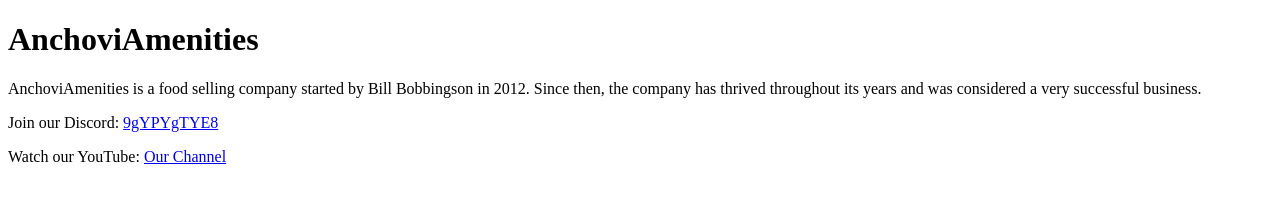
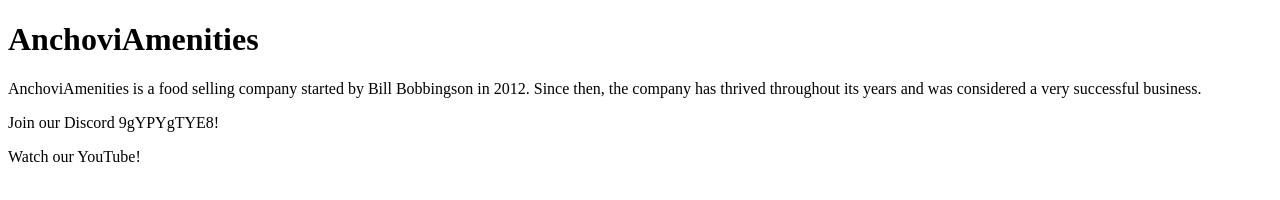
Before and after one commit to AnchovieArchives/about-us, a plain HTML site: page index.html in a window 1280 px wide. Drawn offline with Linux system fonts and the light colour scheme.

Commit message:
Update index.html

```diff
--- a/index.html
+++ b/index.html
@@ -14,13 +14,11 @@
   </p>
 
   <p>
-    Join our Discord:
-    <a href="https://discord.gg/9gYPYgTYE8" target="_blank">9gYPYgTYE8</a>
+    Join our Discord 9gYPYgTYE8!
   </p>
 
   <p>
-    Watch our YouTube:
-    <a href="https://www.youtube.com/" target="_blank">Our Channel</a>
+    Watch our YouTube!
   </p>
 </body>
 </html>
```
